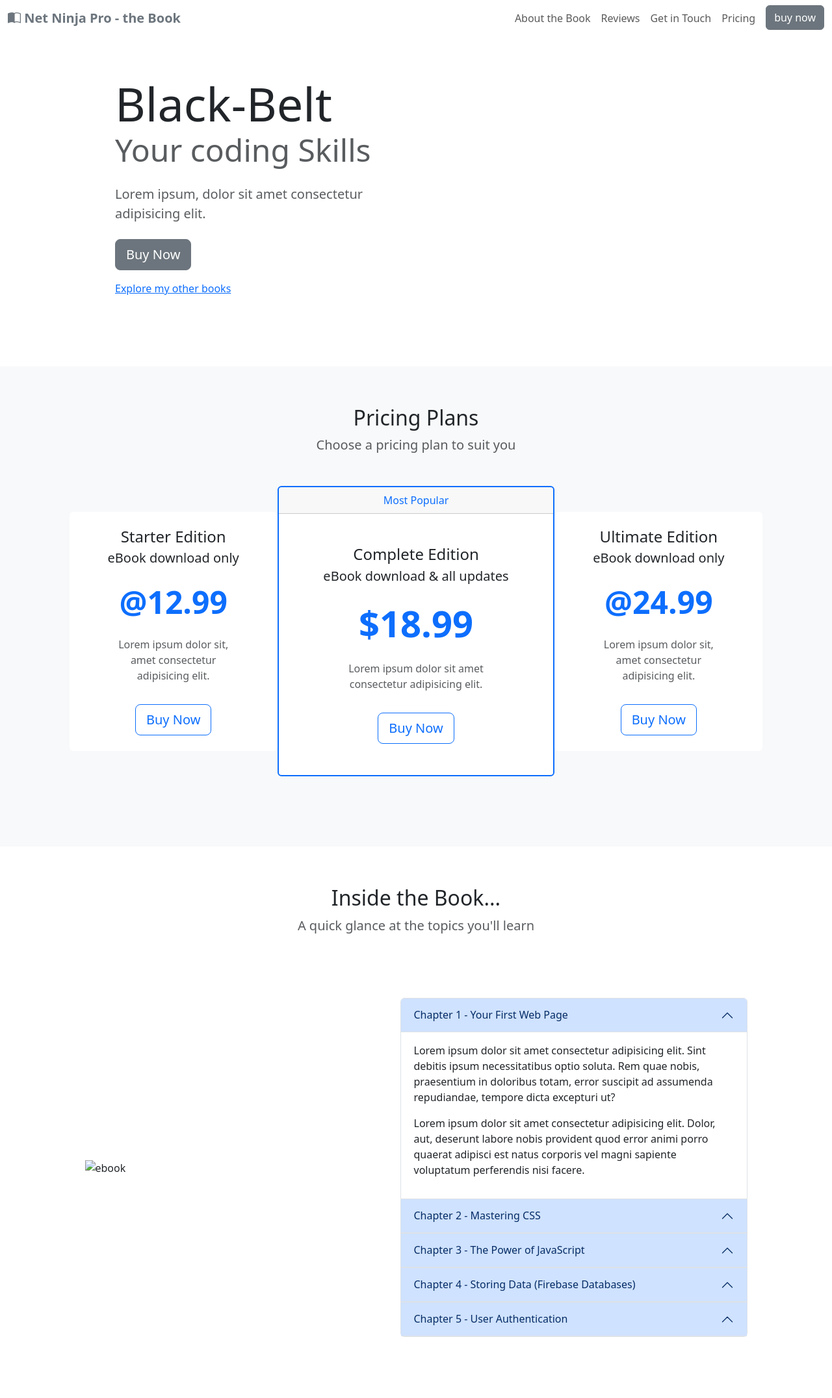
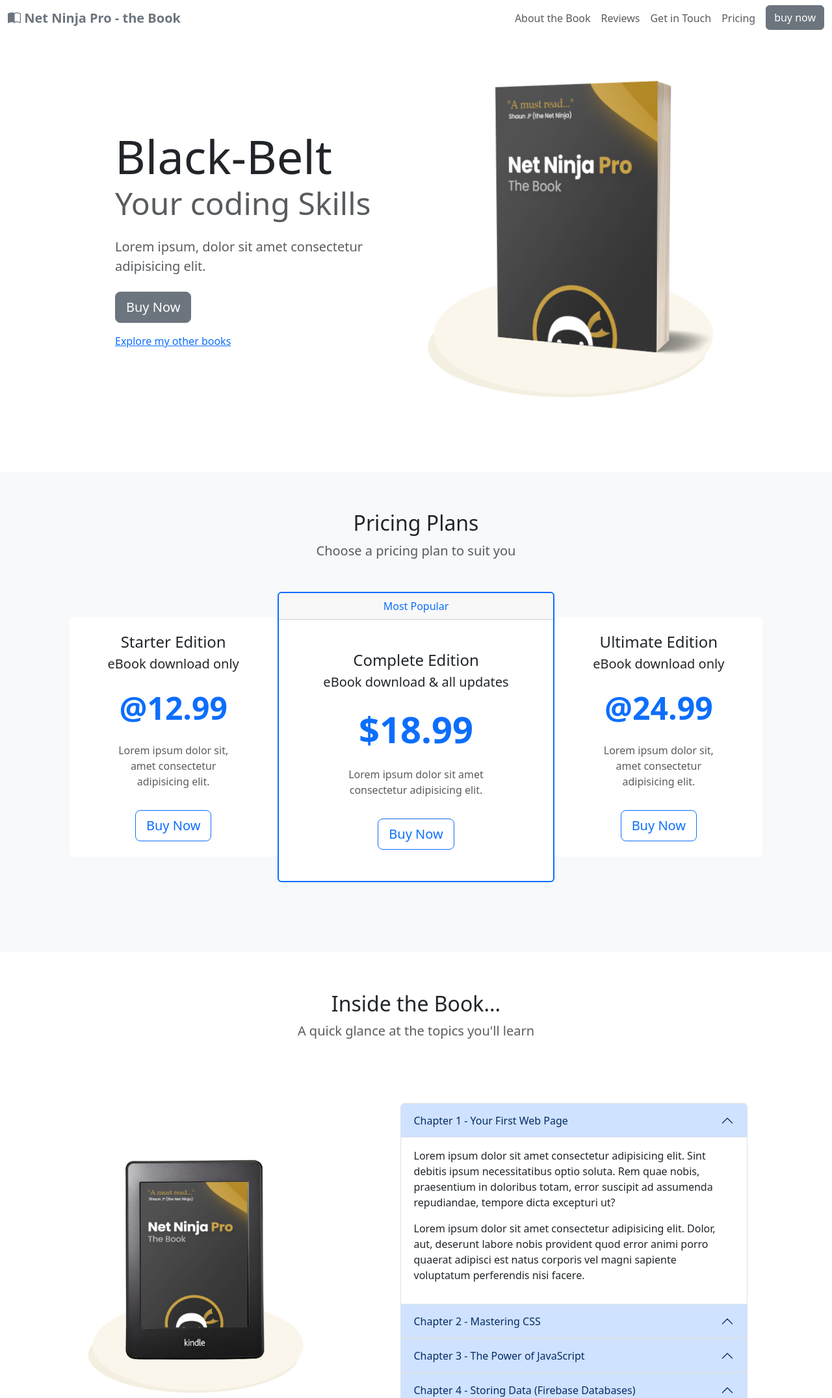
Before and after one commit to Getel/bootstrap-P1, a plain HTML site: page index.html in a window 1280 px wide. Shown: the top 2152 px of the page at 65% size. Drawn offline with nearby package versions, Linux system fonts and the light colour scheme; the site is published under a folder, as on GitHub Pages, so addresses that start at the root find nothing.

Commit message:
Add files via upload

```diff
--- a/index.html
+++ b/index.html
@@ -75,7 +75,7 @@
                 <div class="col-md-5 text-center d-none d-md-block">
                     <!-- tooltip    -->
                     <span class="tt" data-bs-placement="bottom" title="Net Ninja Book cover">
-                        <img class="img-fluid" src="/assets/ebook-cover.png" alt="">
+                        <img class="img-fluid" src="assets/ebook-cover.png" alt="">
                     </span>
                 </div>
             </div>
@@ -145,7 +145,7 @@
 
             <div class="row my-5 g-5 justify-content-around align-items-center">
                 <div class="col-6 col-lg-4">
-                    <img src="/assets/kindle.png" class="img-fluid" alt="ebook">
+                    <img src="assets/kindle.png" class="img-fluid" alt="ebook">
                 </div>
 
                 <div class="col-lg-6">
```
